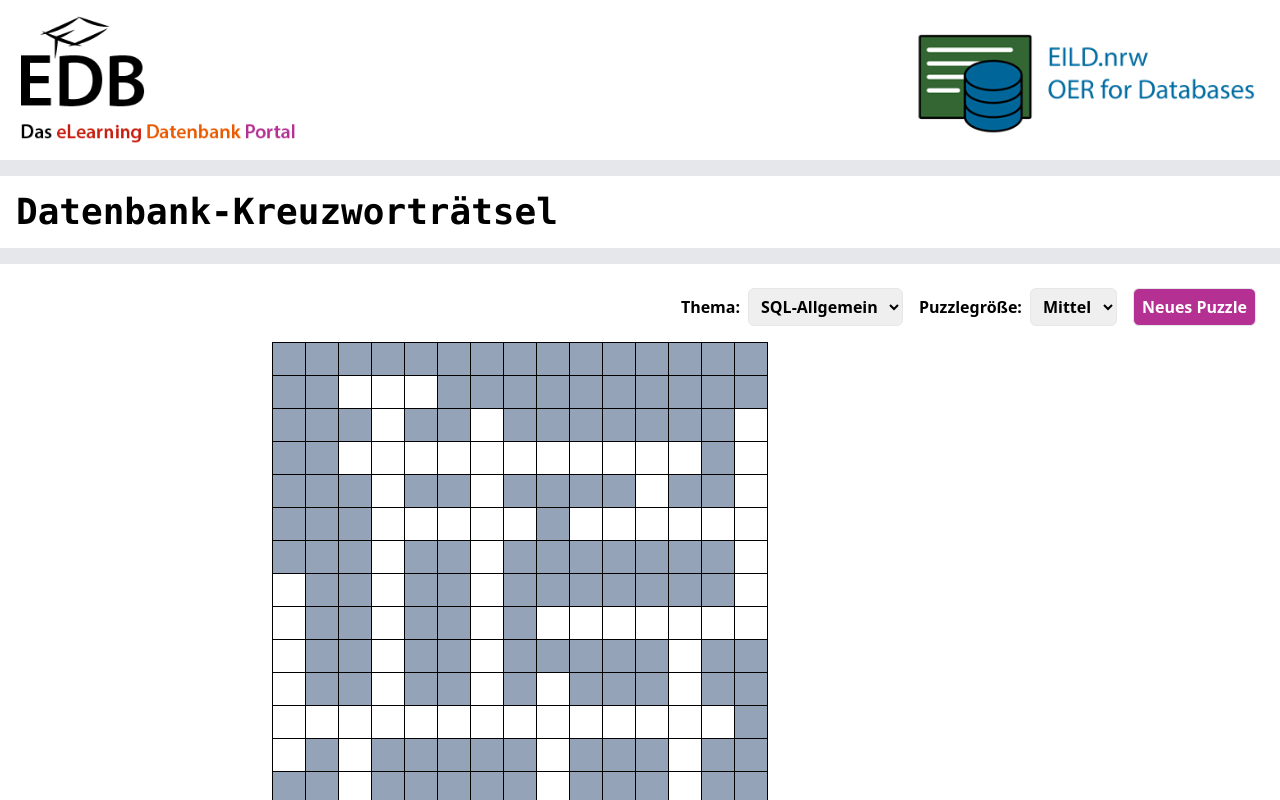
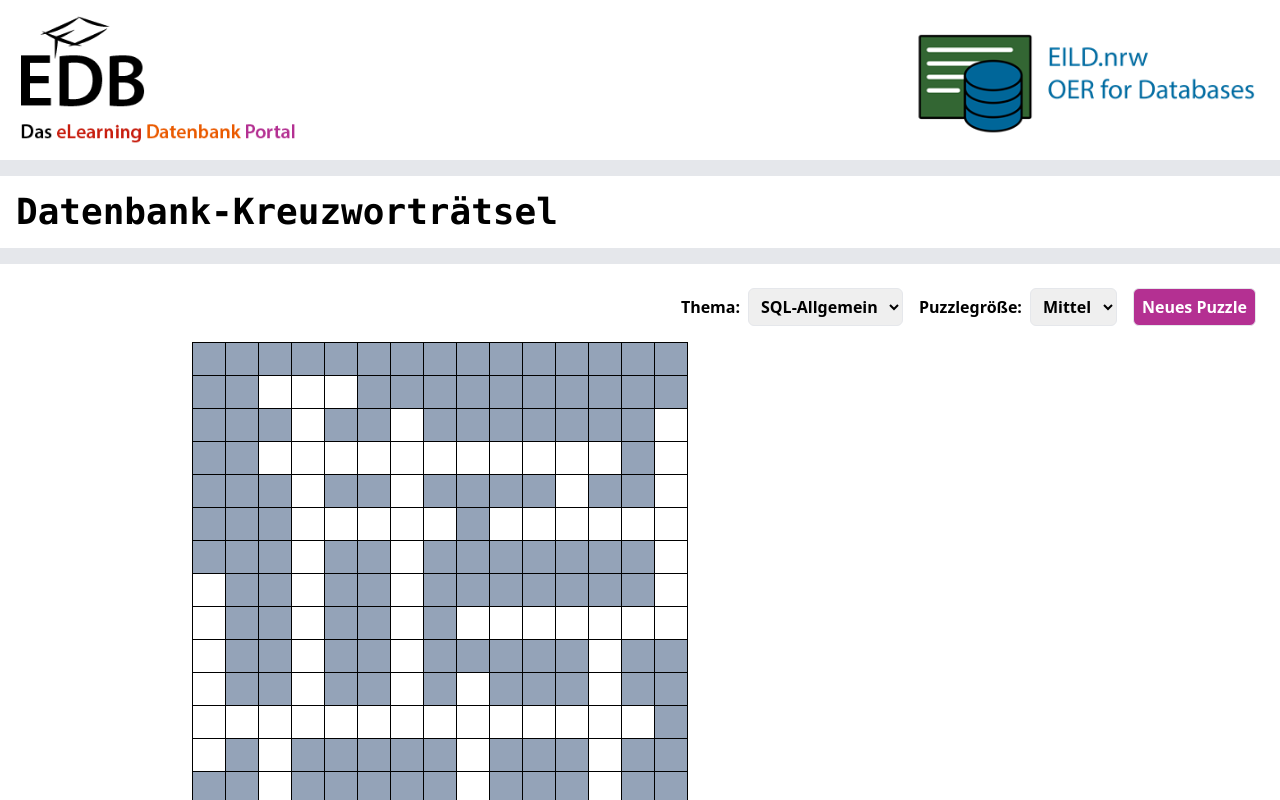
Before and after one commit to EILD-nrw/crossword, a React (Vite) app: page / in a window 1280 px wide. Shown: the top 800 px of the page. Built offline with nearby package versions, Linux system fonts and the light colour scheme.

Commit message:
Added clue solution

```diff
--- a/src/Components/ClueContainer.tsx
+++ b/src/Components/ClueContainer.tsx
@@ -4,6 +4,7 @@ import { CrosswordClue } from '../Types/CrosswordClue'
 interface Props {
   clues: CrosswordClue[]
   focusPosition: { x: number; y: number }
+  showSolution: boolean
 }
 
 function getCluesAtPosition(x: number, y: number, clues: CrosswordClue[]) {
@@ -19,15 +20,18 @@ function getCluesAtPosition(x: number, y: number, clues: CrosswordClue[]) {
     .find((clue) => y >= clue.y && y < clue.y + clue.word.length)
 
   return {
-    horizontal: horizontal?.word || '',
-    vertical: vertical?.word || '',
+    horizontal: horizontal || null,
+    vertical: vertical || null,
   }
 }
 
-export function ClueContainer({ clues, focusPosition }: Props) {
-  const [currentClues, setCurrentClues] = useState({
-    horizontal: '',
-    vertical: '',
+export function ClueContainer({ clues, focusPosition, showSolution }: Props) {
+  const [currentClues, setCurrentClues] = useState<{
+    horizontal: CrosswordClue | null
+    vertical: CrosswordClue | null
+  }>({
+    horizontal: null,
+    vertical: null,
   })
 
   useEffect(() => {
@@ -36,20 +40,22 @@ export function ClueContainer({ clues, focusPosition }: Props) {
   }, [focusPosition])
 
   return (
-    <div className="p-4 w-60">
-      <div className="h-6 mb-20">
+    <div className="p-4 w-[400px]">
+      <div className="h-24 mb-24">
         {currentClues.horizontal && (
           <>
             <h3>→</h3>
-            <p>{currentClues.horizontal}</p>
+            <p>{currentClues.horizontal.hint}</p>
+            {showSolution && <p>Lösung: {currentClues.horizontal.word}</p>}
           </>
         )}
       </div>
-      <div className="h-6">
+      <div className="h-24">
         {currentClues.vertical && (
           <>
             <h3>↓</h3>
-            <p>{currentClues.vertical}</p>
+            <p>{currentClues.vertical.hint}</p>
+            {showSolution && <p>Lösung: {currentClues.vertical.word}</p>}
           </>
         )}
       </div>
--- a/src/Components/PuzzleContainer.tsx
+++ b/src/Components/PuzzleContainer.tsx
@@ -49,7 +49,7 @@ export function PuzzleContainer() {
             />
           )}
           {clues && (
-            <ClueContainer clues={clues} focusPosition={inFocusCellPos} />
+            <ClueContainer clues={clues} focusPosition={inFocusCellPos} showSolution={shouldShowSolution} />
           )}
         </div>
         <div className="flex justify-end">
```
